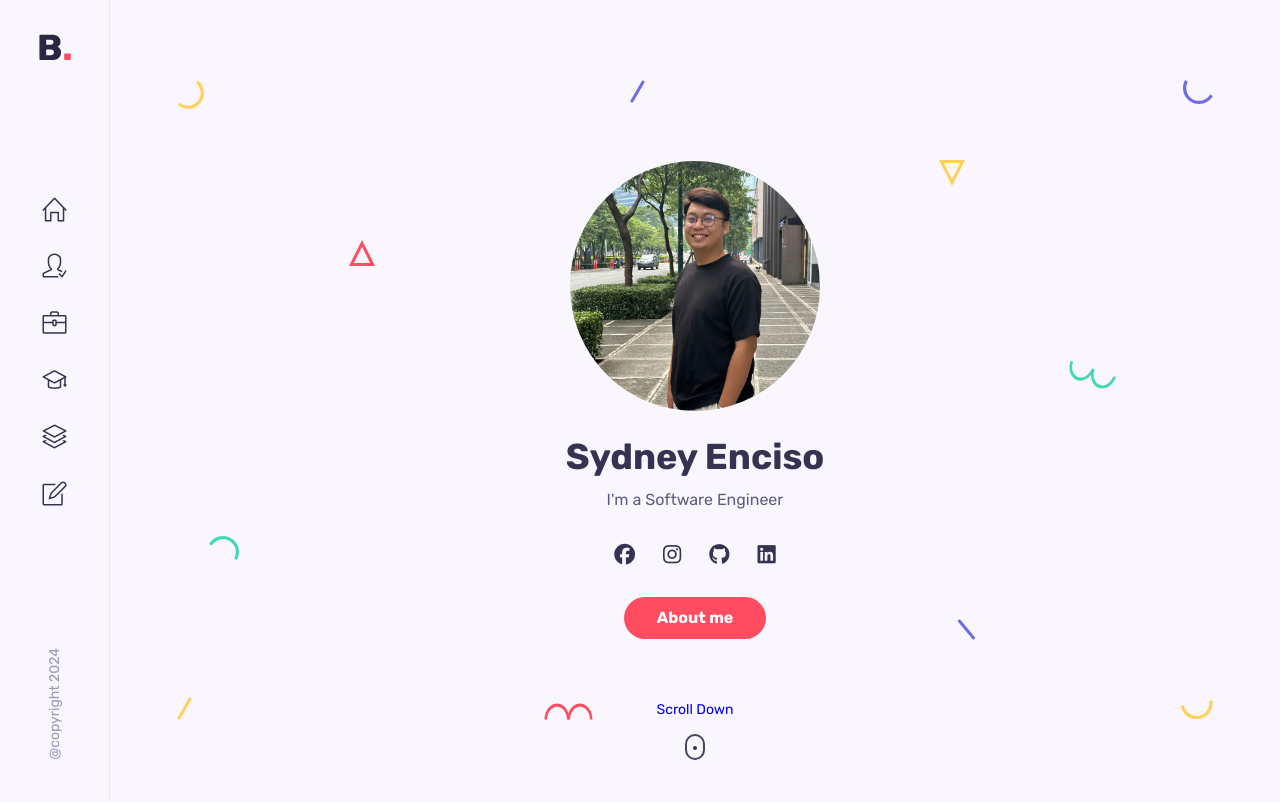
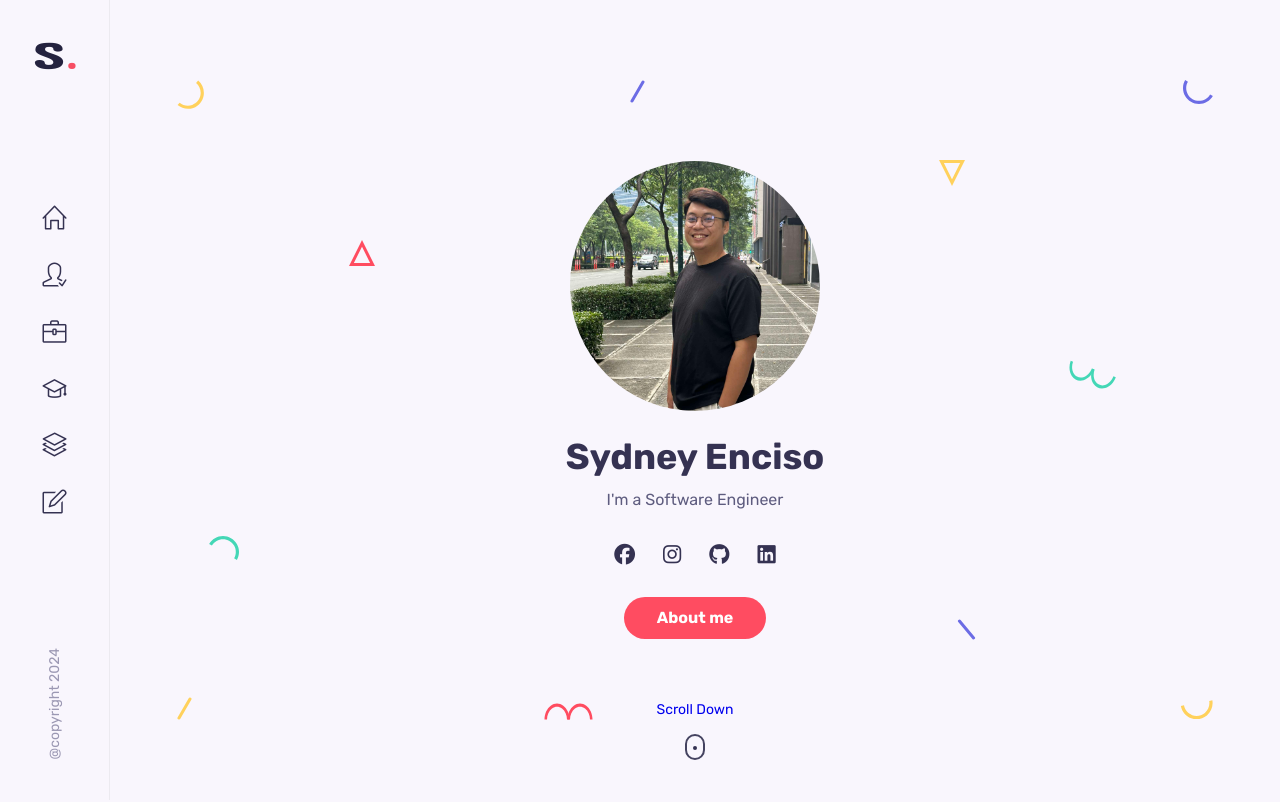
Before and after one commit to zMackaroo/portfolio, a React (Vite) app: page / in a window 1280 px wide. Shown: the top 802 px of the page. Built offline with nearby package versions, Linux system fonts and the light colour scheme.

Commit message:
fix issues

```diff
--- a/index.html
+++ b/index.html
@@ -4,7 +4,7 @@
     <meta charset="UTF-8" />
     <link rel="icon" type="image/svg+xml" href="/vite.svg" />
     <meta name="viewport" content="width=device-width, initial-scale=1.0" />
-    <title>SYD</title>
+    <title>Sydney Enciso</title>
 
     <link rel="stylesheet" href="https://cdnjs.cloudflare.com/ajax/libs/simple-line-icons/2.5.5/css/simple-line-icons.min.css">
 
--- a/src/Components/Home/Home.scss
+++ b/src/Components/Home/Home.scss
@@ -10,6 +10,11 @@
   max-width: 540px;
   text-align: center;
   z-index: 11;
+}
+
+a {
+  position: relative;
+  display: inline-block;
 }
 
 .home__img {
--- a/src/Components/Sidebar/Sidebar.scss
+++ b/src/Components/Sidebar/Sidebar.scss
@@ -11,7 +11,7 @@
   padding: 2rem;
   width: 110px;
   min-height: 100vh;
-  z-index: 10;
+  z-index: 100;
   transition: 0.3s;
 }
 
--- a/src/Components/Sidebar/Sidebar.tsx
+++ b/src/Components/Sidebar/Sidebar.tsx
@@ -1,5 +1,5 @@
 import { useState } from 'react';
-import Logo from '../../Assets/Images/logo.svg';
+import Logo from '../../Assets/Images/Logo2.svg';
 import './Sidebar.scss';
 
 function Sidebar() {
```
Also changed, not shown: src/Assets/Images/Logo2.svg (added).
